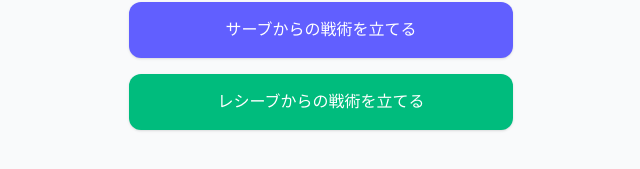
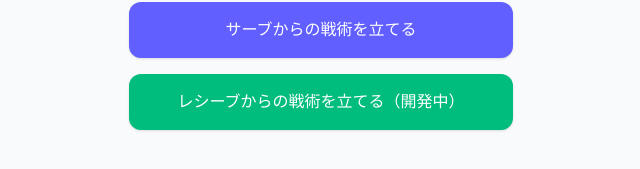
Before and after one commit to kassytt/tactics_tabletennis, a Next.js app: page /tactical_advise in a window 1280 px wide. Both pictures are taken after a click on the label "ドライブ攻撃型（前陣・中陣）". Shown: the part 581-750 px from the top of the page, without its empty margins (319-959 px from the left). Built offline with nearby package versions, Linux system fonts and the light colour scheme.

Commit message:
レシーブ機能は開発中文言

```diff
--- a/app/tactical_advise/page.tsx
+++ b/app/tactical_advise/page.tsx
@@ -88,7 +88,7 @@ export default function TacticalAdvisePage() {
               onClick={() => handleNavigate("receive")}
               className="px-6 py-4 bg-emerald-500 text-white rounded-xl shadow hover:bg-emerald-600 transition"
             >
-              レシーブからの戦術を立てる
+              レシーブからの戦術を立てる（開発中）
             </button>
           </div>
         </>
```
